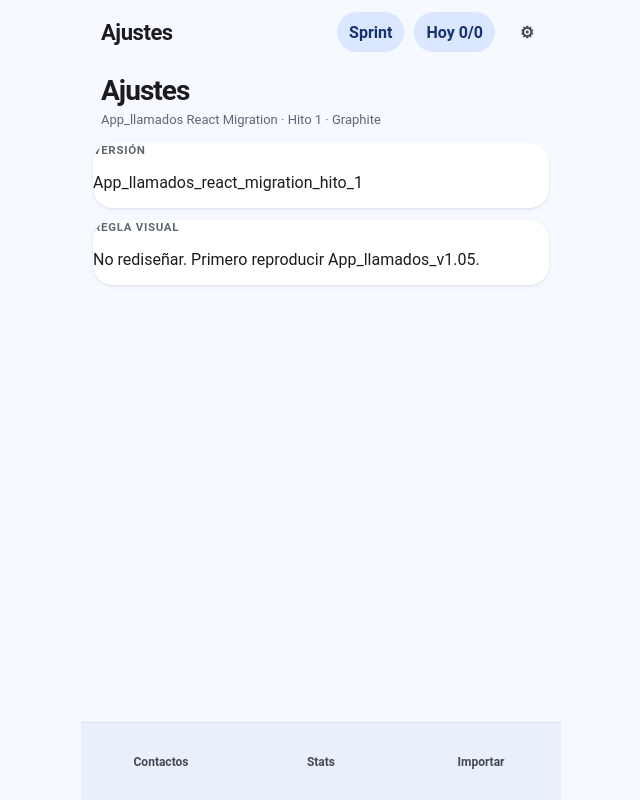
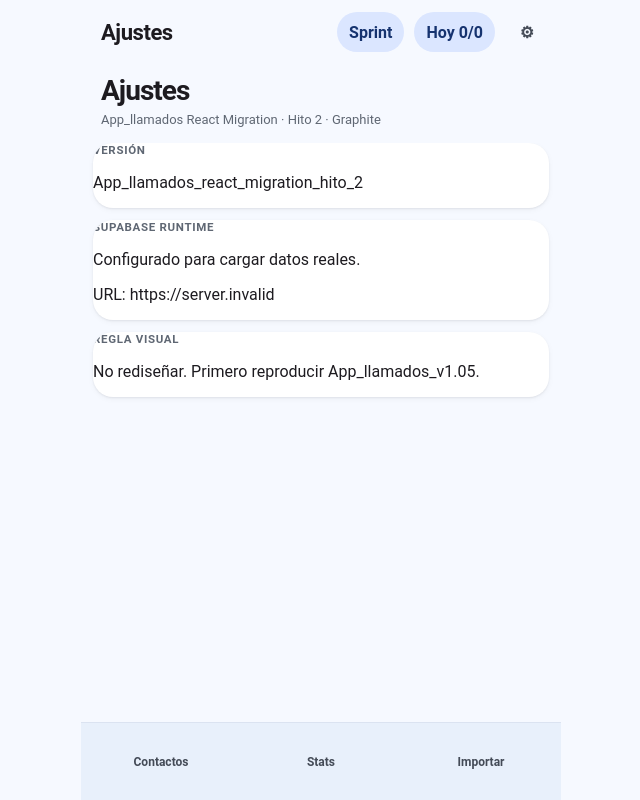
Before and after one commit to guilledpn/KNwS7F_2a2LZ7MS, a React (Vite) app in the folder react-migration/: page / in a window 1280 px wide. Both pictures are taken after a click on the button "Ajustes". Shown: the whole page, without its empty margins (319-959 px from the left). Built offline with nearby package versions, Linux system fonts and the light colour scheme; no server answers.

Commit message:
Add Supabase runtime diagnostics in React settings

```diff
--- a/react-migration/src/components/Settings.tsx
+++ b/react-migration/src/components/Settings.tsx
@@ -1,14 +1,21 @@
+import { hasSupabaseConfig, SUPABASE_URL } from '../lib/supabase';
+
 export function Settings() {
   return (
     <section className="screen on">
       <div className="stats-head">
         <div className="screen-title">Ajustes</div>
-        <div className="screen-sub">App_llamados React Migration · Hito 1 · Graphite</div>
+        <div className="screen-sub">App_llamados React Migration · Hito 2 · Graphite</div>
       </div>
       <div className="scroll">
         <div className="card">
           <div className="card-title">Versión</div>
-          <p>App_llamados_react_migration_hito_1</p>
+          <p>App_llamados_react_migration_hito_2</p>
+        </div>
+        <div className="card">
+          <div className="card-title">Supabase runtime</div>
+          <p>{hasSupabaseConfig ? 'Configurado para cargar datos reales.' : 'Sin VITE_SUPABASE_ANON_KEY. La app compila, pero no carga contactos reales.'}</p>
+          <p className="muted-line">URL: {SUPABASE_URL}</p>
         </div>
         <div className="card">
           <div className="card-title">Regla visual</div>
```
